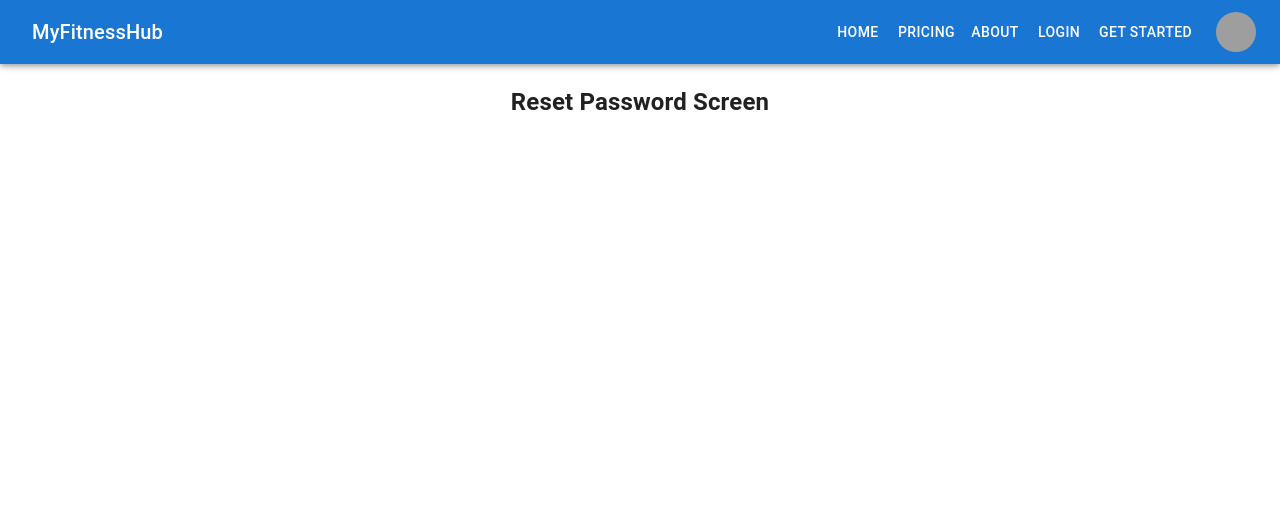
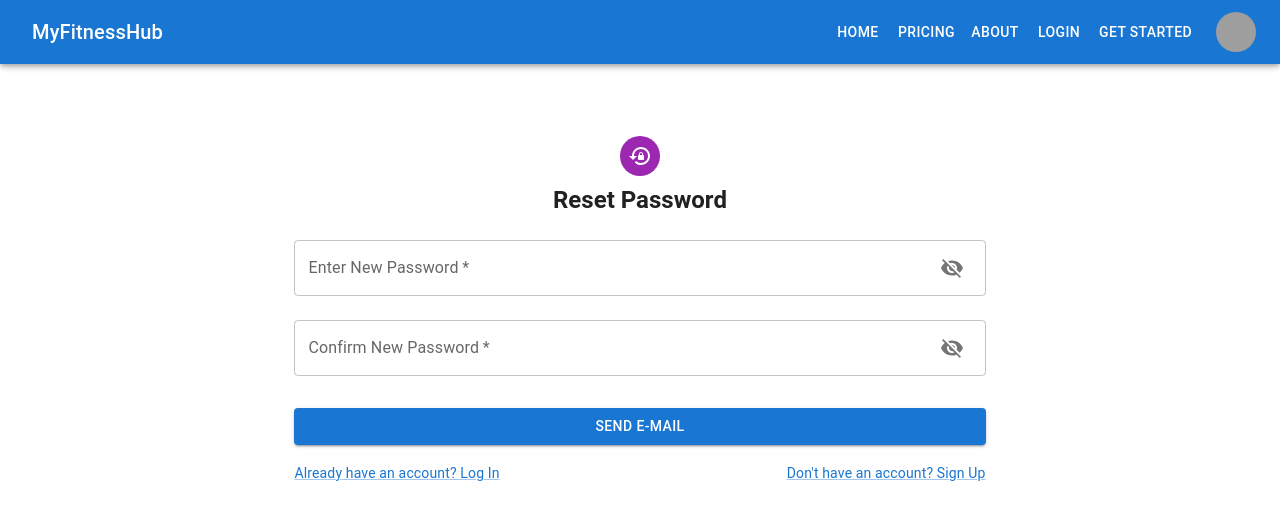
Before and after one commit to BiswarupChatt/my-fitness-hub-fe, a React (Create React App) app: page /reset-password/1 in a window 1280 px wide. Shown: the top 520 px of the page. Built offline with nearby package versions, Linux system fonts and the light colour scheme; grey boxes are pictures that could not be loaded.

Commit message:
yup validation added

```diff
--- a/src/pages/ResetPassword.js
+++ b/src/pages/ResetPassword.js
@@ -1,7 +1,147 @@
+import { useState } from 'react';
+import Avatar from '@mui/material/Avatar';
+import Button from '@mui/material/Button';
+import CssBaseline from '@mui/material/CssBaseline';
+import TextField from '@mui/material/TextField';
+import Link from '@mui/material/Link';
+import Grid from '@mui/material/Grid';
+import Box from '@mui/material/Box';
+import LockResetIcon from '@mui/icons-material/LockReset';
+import { IconButton } from '@mui/material';
+import VisibilityIcon from '@mui/icons-material/Visibility';
+import VisibilityOffIcon from '@mui/icons-material/VisibilityOff';
+import Typography from '@mui/material/Typography';
+import Container from '@mui/material/Container';
+import { createTheme, ThemeProvider } from '@mui/material/styles';
+import { Link as LinkComponent } from 'react-router-dom';
+import { useFormik } from 'formik';
+import { resetPasswordValidation } from '../validations/resetPasswordValidation';
+import { loadingToast, updateToast } from '../utils/toastify';
+import axios from '../services/api/axios';
+
+const defaultTheme = createTheme();
+
 export default function ResetPassword() {
+
+    const [isSubmitting, setIsSubmitting] = useState(false)
+    const [showNewPassword, setShowNewPassword] = useState(false)
+    const [showConfirmPassword, setShowConfirmPassword] = useState(false)
+
+    const initialValues = {
+        password: '',
+        confirmPassword: ''
+    }
+
+    const { values, errors, touched, handleBlur, handleChange, handleSubmit, resetForm } = useFormik({
+        initialValues: initialValues,
+        validationSchema: resetPasswordValidation,
+
+    })
     return (
-        <div>
-            <h2>Reset Password Screen</h2>
-        </div>
+        <ThemeProvider theme={defaultTheme}>
+            <Container component="main">
+                <CssBaseline />
+                <Box
+                    sx={{
+                        marginTop: 8,
+                        display: 'flex',
+                        flexDirection: 'column',
+                        alignItems: 'center',
+                        marginX: 'auto',
+                        width: 1
+                    }}
+                >
+                    <Avatar sx={{ m: 1, bgcolor: 'secondary.main' }}>
+                        <LockResetIcon />
+                    </Avatar>
+                    <Typography component="h1" variant="h5" fontWeight='bold'>
+                        Reset Password
+                    </Typography>
+                    {/* <Typography component="h2" variant="body1" sx={{ width: .5, mt: 1 }}>
+                        Please enter your registered email address below.
+                    </Typography> */}
+                    <Box component="form" onSubmit={handleSubmit} noValidate
+                        sx={{
+                            mt: 1,
+                            width: { xs: '85%', sm: '85%', md: '70%', lg: '60%', xl: '50%' }
+
+                        }}>
+                        <TextField
+                            margin="normal"
+                            required
+                            fullWidth
+                            id="password"
+                            label="Enter New Password"
+                            type={showNewPassword ? 'text' : 'password'}
+                            name="password"
+                            // autoComplete="email"
+                            // placeholder='yourEmail@example.com'
+                            value={values.password}
+                            onChange={handleChange}
+                            onBlur={handleBlur}
+                            error={touched.password && !!errors.password}
+                            helperText={(touched && errors.password)}
+                            InputProps={{
+                                endAdornment: (
+                                    <IconButton
+                                        aria-label="Toggle password visibility"
+                                        onClick={() => setShowNewPassword(!showNewPassword)}
+                                    >
+                                        {showNewPassword ? <VisibilityIcon /> : <VisibilityOffIcon />}
+                                    </IconButton>
+                                ),
+                            }}
+                        />
+                        <TextField
+                            margin="normal"
+                            required
+                            fullWidth
+                            id="confirmPassword"
+                            label="Confirm New Password"
+                            type={showConfirmPassword ? 'text' : 'password'}
+                            name="confirmPassword"
+                            value={values.confirmPassword}
+                            onChange={handleChange}
+                            onBlur={handleBlur}
+                            error={touched.confirmPassword && !!errors.confirmPassword}
+                            helperText={(touched && errors.confirmPassword)}
+                            InputProps={{
+                                endAdornment: (
+                                    <IconButton
+                                        aria-label="Toggle password visibility"
+                                        onClick={() => setShowConfirmPassword(!showConfirmPassword)}
+                                    >
+                                        {showConfirmPassword ? <VisibilityIcon /> : <VisibilityOffIcon />}
+                                    </IconButton>
+                                ),
+                            }}
+                        />
+
+
+                        <Button
+                            type="submit"
+                            fullWidth
+                            variant="contained"
+                            disabled={isSubmitting}
+                            sx={{ mt: 3, mb: 2 }}
+                        >
+                            Send E-Mail
+                        </Button>
+                        <Grid container justifyContent="space-between">
+                            <Grid item>
+                                <Link component={LinkComponent} to='/login' variant="body2" >
+                                    Already have an account? Log In
+                                </Link>
+                            </Grid>
+                            <Grid item>
+                                <Link component={LinkComponent} to='/coach-signup' variant="body2" >
+                                    Don't have an account? Sign Up
+                                </Link>
+                            </Grid>
+                        </Grid>
+                    </Box>
+                </Box>
+            </Container>
+        </ThemeProvider>
     )
 }
--- /dev/null
+++ b/src/validations/resetPasswordValidation.js
@@ -0,0 +1,11 @@
+import * as Yup from 'yup'
+
+export const resetPasswordValidation = Yup.object({
+    password: Yup.string()
+        .required('New password is required')
+        .min(8, 'New password must be at least 8 characters')
+        .max(128, 'New password must not exceed 128 characters'),
+    confirmPassword: Yup.string()
+        .required('Confirm new password is required')
+        .oneOf([Yup.ref('password')], 'Passwords do not match'),
+})
```
